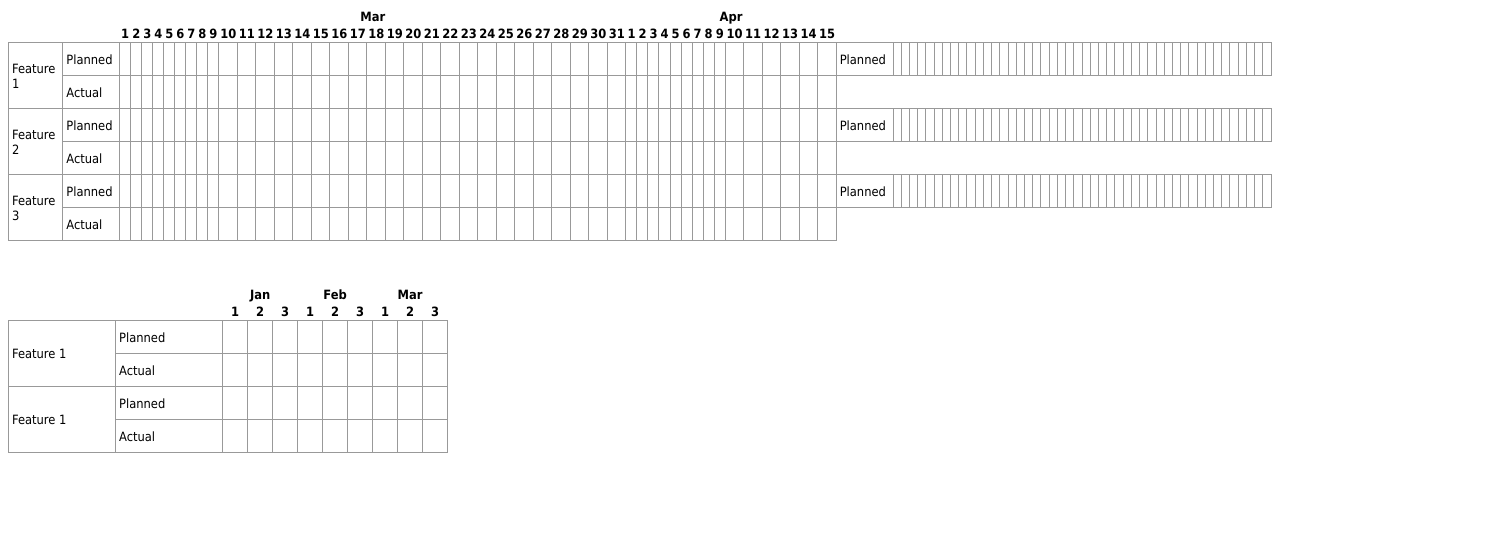
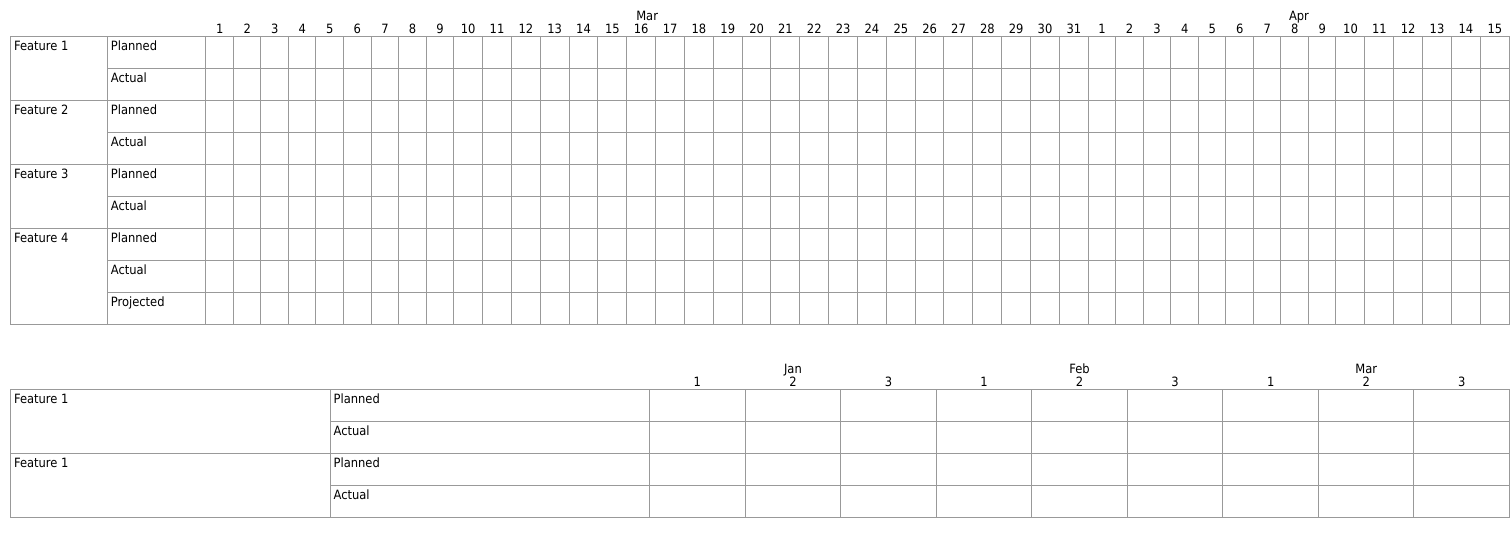
Before and after one commit to thegrubbsian/jquery.ganttView, a plain HTML site: page index.html in a window 1280 px wide. Shown: the whole page, 1510 px wide, since content can reach past the window. Drawn offline with Linux system fonts and the light colour scheme.

Commit message:
fighting with table CSS...damn tables

```diff
--- a/data.js
+++ b/data.js
@@ -17,4 +17,11 @@ var ganttData = [
 			{ name: "Actual", start: new Date(2010,01,01), end: new Date(2010,01,05) }
 		]
 	},
+	{
+		id: 4, name: "Feature 4", series: [
+			{ name: "Planned", start: new Date(2010,01,01), end: new Date(2010,01,05) },
+			{ name: "Actual", start: new Date(2010,01,01), end: new Date(2010,01,05) },
+			{ name: "Projected", start: new Date(2010,01,01), end: new Date(2010,01,05) }
+		]
+	}
 ];
--- a/index.html
+++ b/index.html
@@ -3,6 +3,7 @@
 
 <html lang="en">
 <head>
+	<link rel="stylesheet" type="text/css" href="reset.css" />
 	<link rel="stylesheet" type="text/css" href="jquery.ganttView.css" />
 	<title>jQuery Gantt</title>
 </head>
--- a/jquery.ganttView.css
+++ b/jquery.ganttView.css
@@ -1,11 +1,16 @@
 body {
 	font-family: tahoma, verdana, helvetica;
 	font-size: 0.8em;
+	padding: 10px;
 }
 
 table.ganttview {
+	border-collapse: collapse;
+	width: 1500px;
+}
 
-	border-collapse: collapse;
+table.ganttview th {
+	font-weight: normal;
 }
 
 table.ganttview td,
@@ -26,11 +31,11 @@ td.ganttview-series-name {
 
 td.ganttview-series-name,
 td.ganttview-series-cell {
-	height: 26px;
+	height: 25px;
 }
 
 td.ganttview-series-cell {
-	width: 18px;
+	width: 25px;
 }
 
 div.ganttview-item-block {
--- /dev/null
+++ b/reset.css
@@ -0,0 +1,52 @@
+/* v1.0 | 20080212 */
+
+html, body, div, span, applet, object, iframe,
+h1, h2, h3, h4, h5, h6, p, blockquote, pre,
+a, abbr, acronym, address, big, cite, code,
+del, dfn, em, font, img, ins, kbd, q, s, samp,
+small, strike, strong, sub, sup, tt, var,
+b, u, i, center,
+dl, dt, dd, ol, ul, li,
+fieldset, form, label, legend,
+table, caption, tbody, tfoot, thead, tr, th, td {
+	margin: 0;
+	padding: 0;
+	border: 0;
+	outline: 0;
+	font-size: 100%;
+	vertical-align: baseline;
+	background: transparent;
+}
+body {
+	line-height: 1;
+}
+ol, ul {
+	list-style: none;
+}
+blockquote, q {
+	quotes: none;
+}
+blockquote:before, blockquote:after,
+q:before, q:after {
+	content: '';
+	content: none;
+}
+
+/* remember to define focus styles! */
+:focus {
+	outline: 0;
+}
+
+/* remember to highlight inserts somehow! */
+ins {
+	text-decoration: none;
+}
+del {
+	text-decoration: line-through;
+}
+
+/* tables still need 'cellspacing="0"' in the markup */
+table {
+	border-collapse: collapse;
+	border-spacing: 0;
+}
```
Also changed, not shown: jquery.ganttView.js.
